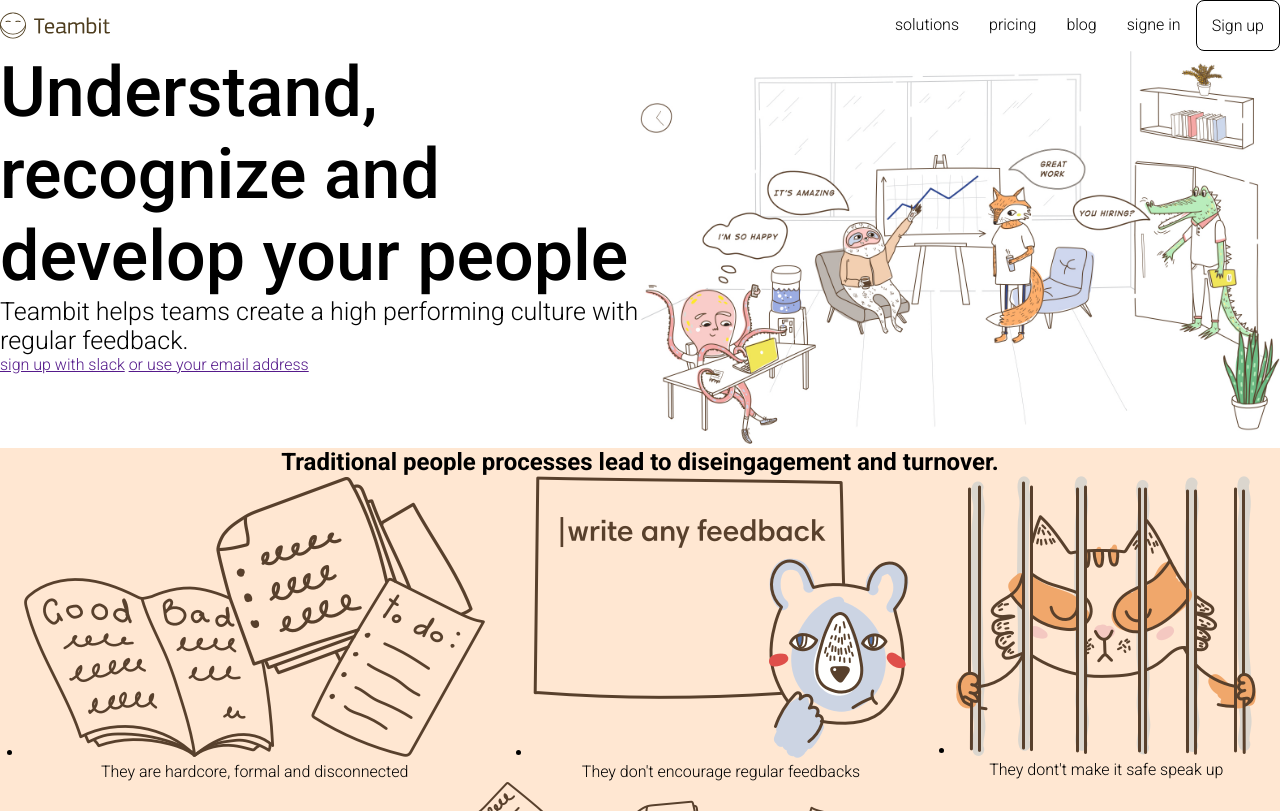
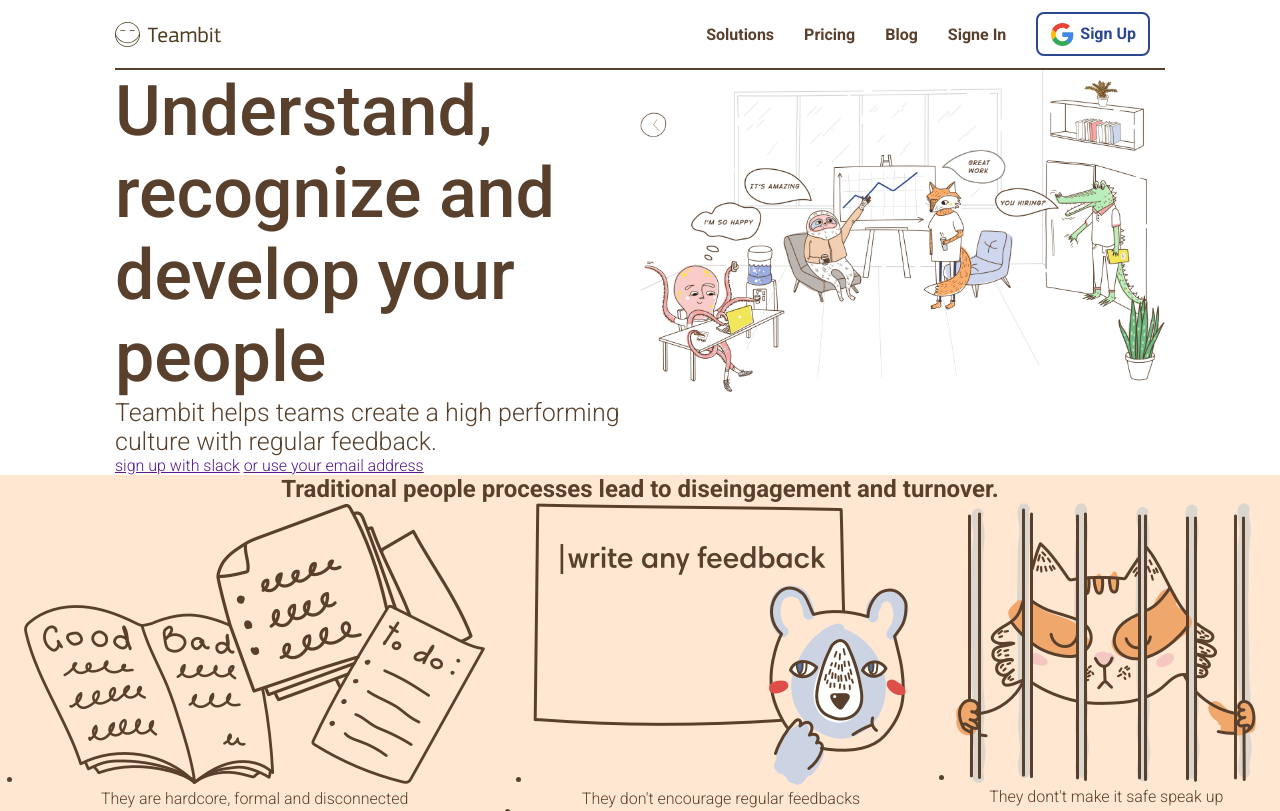
Before and after one commit to edoardocollo/node-sass-teambit, a website: page index.html in a window 1280 px wide. Shown: the top 811 px of the page. Drawn offline with nearby package versions, Linux system fonts and the light colour scheme.

Commit message:
header scss review

```diff
--- a/index.html
+++ b/index.html
@@ -24,7 +24,7 @@
           <li v-for="link in header.links">
             {{link}}
           </li>
-          <li>{{header.googleLink}}</li>
+          <li> <img :src="header.googleLogo" alt="">{{header.googleLink}}</li>
         </ul>
       </nav>
     </header>
@@ -58,6 +58,7 @@
         </li>
       </ul>
       <img :src="section.img" alt="">
+      <h2 v-if="section.text">{{section.text}}</h2>
     </div>
   </div>
 
--- a/src/main.js
+++ b/src/main.js
@@ -12,6 +12,7 @@ let app = new Vue({
         'signe in',
       ],
       googleLink: 'Sign up',
+      googleLogo: 'dist/img/google-logo.svg',
     },
     // JUMBOTRON DATA
     /////////////////
--- a/src/partials/_common.scss
+++ b/src/partials/_common.scss
@@ -3,3 +3,6 @@
   padding: 0;
   box-sizing: border-box;
 }
+body {
+  color: $defaultTextColor;
+}
--- /dev/null
+++ b/src/partials/_footer.scss
@@ -0,0 +1,6 @@
+// FOOTER
+/////////////
+
+footer{
+  margin: $defaultMargin;
+}
--- a/src/partials/_header.scss
+++ b/src/partials/_header.scss
@@ -1,15 +1,36 @@
 nav {
+  height: 70px;
+  border-bottom: 2px solid $defaultTextColor;
   display: flex;
   justify-content: space-between;
+  align-items: center;
+  margin: $defaultMargin;
+  img {
+    height: 25px;
+  };
   ul {
     display: flex;
     list-style: none;
     li {
-      padding: 15px;
-    }
-  }
+      font-weight: bold;
+      text-transform: capitalize;
+      display: flex;
+      align-items: center;
+      margin: 15px;
+    };
+    li:last-child {
+      color: $defaultBlue;
+      line-height: 40px;
+      padding: 0 12px;
+      border: 2px solid $defaultBlue;
+      border-radius: 8px;
+      img {
+        margin-right: 5px;
+      };
+    };
+  };
 }
-nav li:last-child {
-  border: 1px solid black;
-  border-radius: 8px;
-}
+// nav li:last-child {
+//   border: 1px solid black;
+//   border-radius: 8px;
+// }
--- a/src/partials/_jumbotron.scss
+++ b/src/partials/_jumbotron.scss
@@ -2,6 +2,7 @@
 ////////////////////
 #jumbotron {
   display: flex;
+  margin: $defaultMargin;
   .left{
     width: 50%;
     h1 {
--- a/src/partials/_orangeSection.scss
+++ b/src/partials/_orangeSection.scss
@@ -14,4 +14,5 @@
 };
 .orange_wrap {
   width: 100%;
+  margin: $defaultMargin;
 }
--- a/src/partials/_variables.scss
+++ b/src/partials/_variables.scss
@@ -1 +1,4 @@
 $bgc_orange: #ffe7d2;
+$defaultMargin: 0 115px;
+$defaultBlue: #2c4792;
+$defaultTextColor: #58402c;
--- a/src/style.scss
+++ b/src/style.scss
@@ -6,6 +6,7 @@
 @import 'partials/_orangeSection.scss';
 @import 'partials/_whiteSection.scss';
 @import 'partials/_feedbackSection.scss';
+@import 'partials/_footer.scss';
 
 
 // FOOTER:
```
Also changed, not shown: dist/css/style.css, dist/img/google-logo.svg (added), dist/js/main.js.
